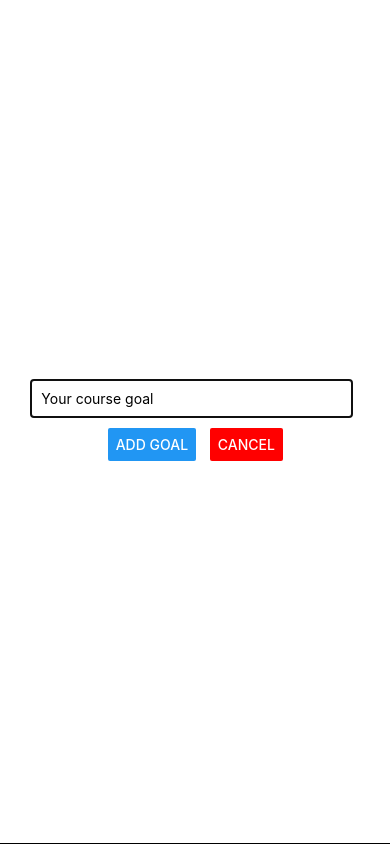
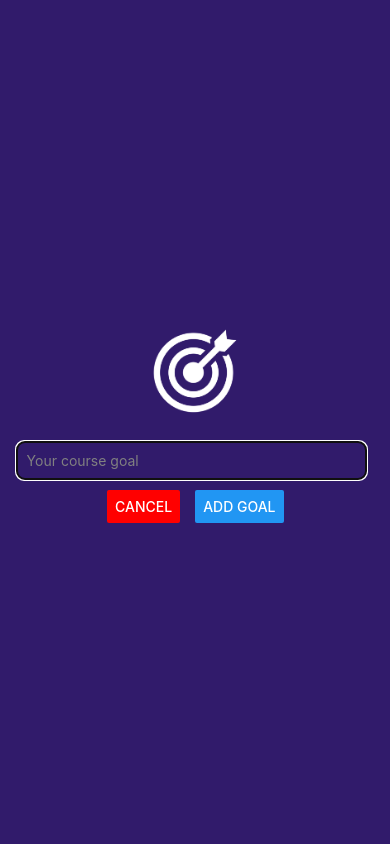
Before and after one commit to pratikBhattacharjee/goalsApp, a React Native app: screen / in a window 390 px wide. Both pictures are taken after a click on the button "ADD NEW GOAL". Built offline with nearby package versions, Linux system fonts and the light colour scheme.

Commit message:
Final Styling added

```diff
--- a/App.js
+++ b/App.js
@@ -2,6 +2,7 @@ import { Button, FlatList, StyleSheet, View } from "react-native";
 
 import GoalInput from "./components/GoalInput.js";
 import GoalItem from "./components/GoalItem.js";
+import { StatusBar } from "expo-status-bar";
 import { useState } from "react";
 
 export default function App() {
@@ -30,6 +31,8 @@ export default function App() {
   }
 
   return (
+    <>
+      <StatusBar style="dark" />
       <View style={styles.appContainer}>
         <Button title="Add New Goal" color="#991c99" onPress={showModal} />
         <GoalInput
@@ -51,6 +54,7 @@ export default function App() {
           />
         </View>
       </View>
+    </>
   );
 }
 
--- a/components/GoalInput.js
+++ b/components/GoalInput.js
@@ -1,4 +1,11 @@
-import { Button, Modal, StyleSheet, TextInput, View } from "react-native";
+import {
+  Button,
+  Image,
+  Modal,
+  StyleSheet,
+  TextInput,
+  View,
+} from "react-native";
 
 import { useState } from "react";
 
@@ -20,19 +27,24 @@ export default function GoalInput(props) {
   return (
     <Modal visible={props.visible} animationType="fade">
       <View style={styles.inputContainer}>
+        <Image
+          style={styles.image}
+          source={require("../assets/images/goal.png")}
+        />
         <TextInput
           style={styles.textInput}
           placeholder="Your course goal"
           onChangeText={goalInputHandler}
           value={enteredGoal}
+          placeholderTextColor={"grey"}
         />
         <View style={styles.buttonContainer}>
           <View style={{ marginRight: "4%" }}>
-            <Button title="Add Goal" onPress={addNewGoalHandler} />
+            <Button title="Cancel" color="red" onPress={props.hideModalFunc} />
           </View>
 
           <View style={{ marginRight: "4%" }}>
-            <Button title="Cancel" color="red" onPress={props.hideModalFunc} />
+            <Button title="Add Goal" onPress={addNewGoalHandler} />
           </View>
         </View>
       </View>
@@ -46,10 +58,12 @@ const styles = StyleSheet.create({
     flexDirection: "column",
     justifyContent: "center",
     alignItems: "center",
-    paddingBottom: 20,
-    borderBottomWidth: 1,
-    borderBottomColor: "black",
-    padding: 16,
+    backgroundColor: "#311b6b",
+  },
+  image: {
+    width: 100,
+    height: 100,
+    marginBottom: 20,
   },
   buttonContainer: {
     marginTop: 10,
@@ -59,10 +73,12 @@ const styles = StyleSheet.create({
     paddingLeft: "4%",
   },
   textInput: {
-    borderColor: "black",
+    borderColor: "white",
     borderWidth: 1,
+    borderRadius: 8,
     padding: 10,
     width: "90%",
     marginRight: "2%",
+    color: "white",
   },
 });
```
Also changed, not shown: assets/images/goal.png (added). Lines whose indentation alone changed are shown as unchanged.
